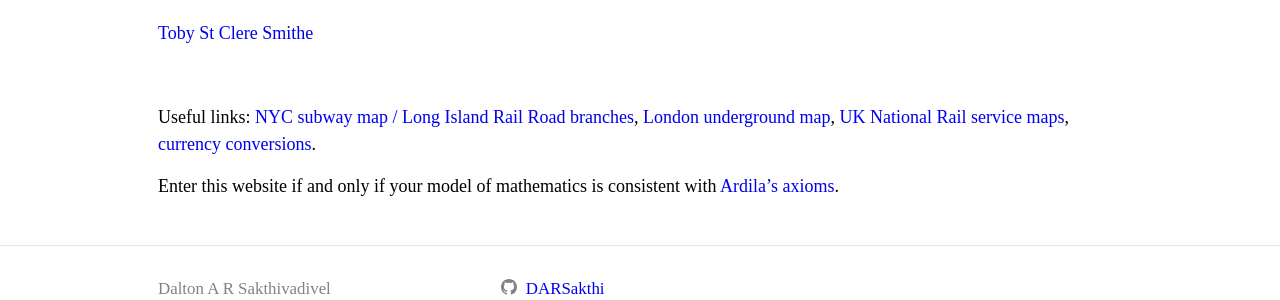
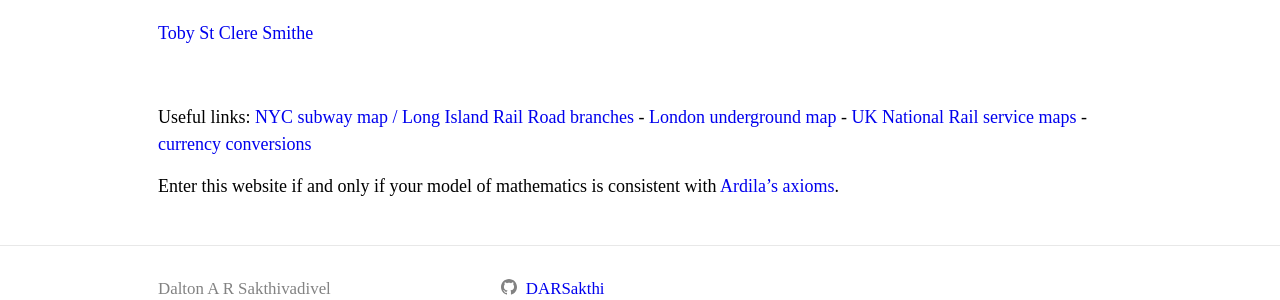
Before and after one commit to DARSakthi/DARSakthi.github.io, a Jekyll site: the page built from index.markdown, in a window 1280 px wide. Shown: the part 881-1181 px from the top of the page. Built offline with Jekyll 4.4.1, drawn with Linux system fonts in a browser that asks for light colours.

Commit message:
Formatting

```diff
--- a/index.markdown
+++ b/index.markdown
@@ -37,6 +37,6 @@ _Postdoctoral members of the VERSES mathematics group_ (co-supervised with [K Fr
 
 &nbsp;
 
-Useful links: [NYC subway map / Long Island Rail Road branches](https://new.mta.info/maps), [London underground map](https://tfl.gov.uk/maps/track/tube), [UK National Rail service maps](https://www.nationalrail.co.uk/travel-information/maps-of-the-national-rail-network/), [currency conversions](https://www.google.com/finance/quote/USD-GBP).
+Useful links: [NYC subway map / Long Island Rail Road branches](https://new.mta.info/maps) - [London underground map](https://tfl.gov.uk/maps/track/tube) - [UK National Rail service maps](https://www.nationalrail.co.uk/travel-information/maps-of-the-national-rail-network/) - [currency conversions](https://www.google.com/finance/quote/USD-GBP)
 
 Enter this website if and only if your model of mathematics is consistent with [Ardila's axioms](http://fardila.com).
```
